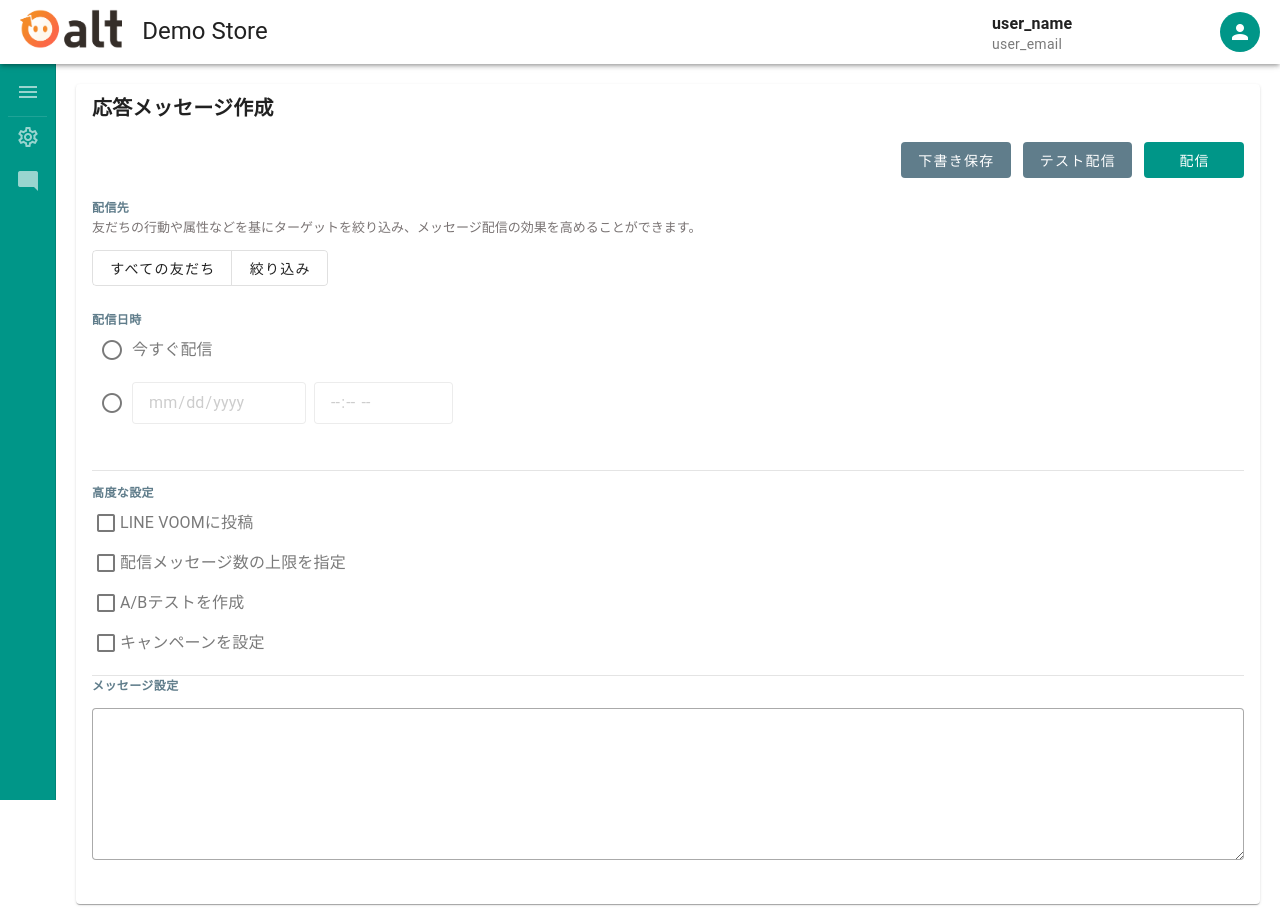
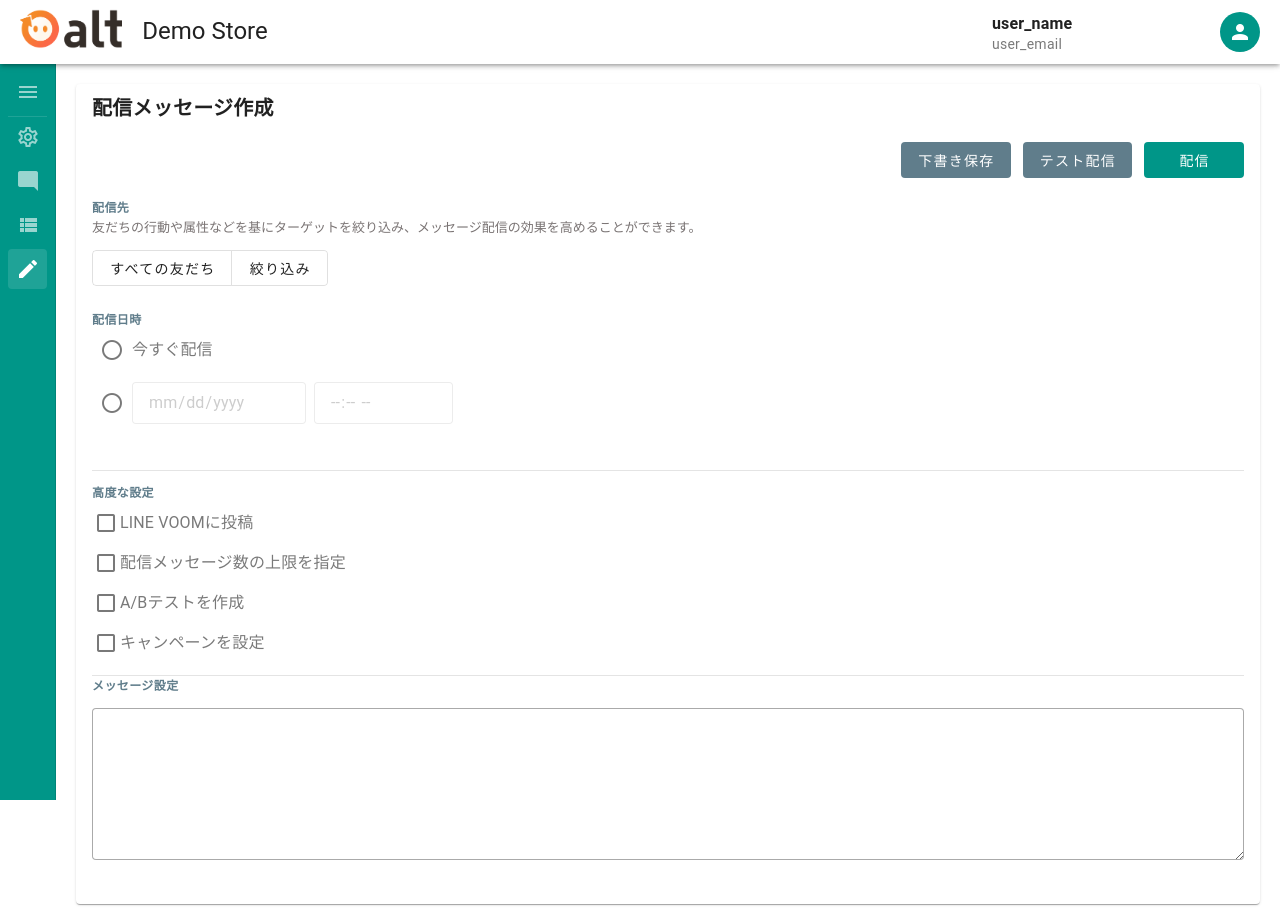
Before and after one commit to nakajima-sh-cnctor/vue3-all-for-one, a Vue app: page /admin/line/broadcast/create in a window 1280 px wide. Built offline with nearby package versions, Linux system fonts and the light colour scheme.

Commit message:
【LINE管理】メニューの追加とタイトルの修正

```diff
--- a/src/stores/service.js
+++ b/src/stores/service.js
@@ -29,6 +29,18 @@ export const useService = defineStore('serviceStore', () => {
         title: 'メッセージ応答',
         icon: 'mdi-message-reply',
         to: '/admin/line/auto-response'
+      },
+      {
+        value: 'broadcast',
+        title: '配信メッセージ一覧',
+        icon: 'mdi-view-list',
+        to: '/admin/line/broadcast'
+      },
+      {
+        value: 'broadcast-create',
+        title: '配信メッセージ作成',
+        icon: 'mdi-pencil',
+        to: '/admin/line/broadcast/create'
       }
     )
   }
--- a/src/views/LINE/Broadcast/CreateView.vue
+++ b/src/views/LINE/Broadcast/CreateView.vue
@@ -7,7 +7,7 @@ import CTextarea from '@/components/OverrideVuetify/TextareaComponent.vue'
 import { useBroadcast } from '@/stores/broadcast'
 </script>
 <template>
-  <v-card-title class="font-weight-bold">応答メッセージ作成</v-card-title>
+  <v-card-title class="font-weight-bold">配信メッセージ作成</v-card-title>
   <v-card-item class="d-flex flex-row-reverse">
     <v-btn color="secondary" variant="flat" min-width="100"> 下書き保存 </v-btn>
     <v-btn color="secondary" variant="flat" min-width="100" class="mx-3"> テスト配信 </v-btn>
```
